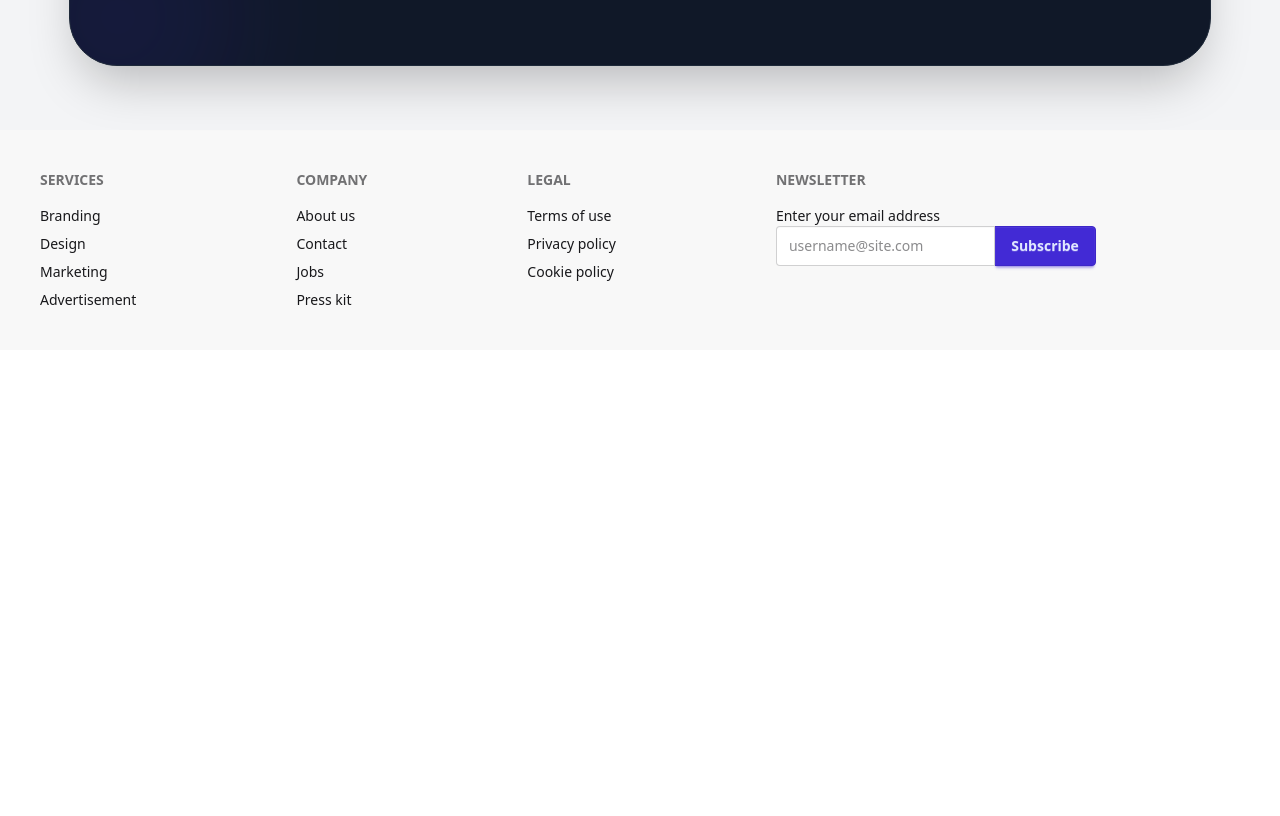
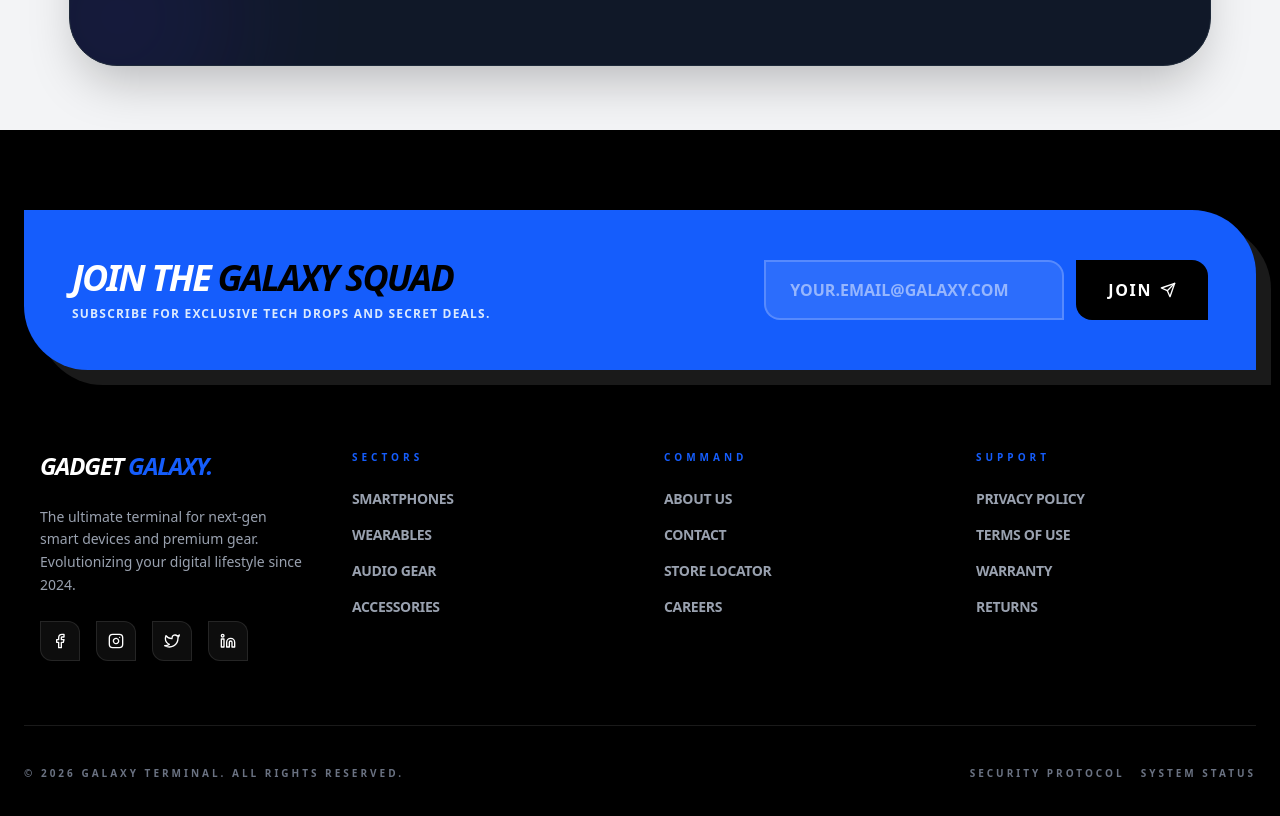
Before and after one commit to rasel3980/gadget-galaxy, a Next.js app: page / in a window 1280 px wide. Shown: the part 3060-3876 px from the top of the page. Before the commit the page ends 3410 px from the top, so only its background shows below. Built offline with nearby package versions, Linux system fonts and the light colour scheme; no server answers.

Commit message:
update footer

```diff
--- a/src/app/components/shared/Footer.tsx
+++ b/src/app/components/shared/Footer.tsx
@@ -1,44 +1,88 @@
-import React from "react";
+
+import Link from "next/link";
+import { FiFacebook, FiTwitter, FiInstagram, FiLinkedin, FiSend } from "react-icons/fi";
 
 const Footer = () => {
   return (
-    <footer className="footer sm:footer-horizontal bg-base-200 text-base-content p-10">
-      <nav>
-        <h6 className="footer-title">Services</h6>
-        <a className="link link-hover">Branding</a>
-        <a className="link link-hover">Design</a>
-        <a className="link link-hover">Marketing</a>
-        <a className="link link-hover">Advertisement</a>
-      </nav>
-      <nav>
-        <h6 className="footer-title">Company</h6>
-        <a className="link link-hover">About us</a>
-        <a className="link link-hover">Contact</a>
-        <a className="link link-hover">Jobs</a>
-        <a className="link link-hover">Press kit</a>
-      </nav>
-      <nav>
-        <h6 className="footer-title">Legal</h6>
-        <a className="link link-hover">Terms of use</a>
-        <a className="link link-hover">Privacy policy</a>
-        <a className="link link-hover">Cookie policy</a>
-      </nav>
-      <form>
-        <h6 className="footer-title">Newsletter</h6>
-        <fieldset className="w-80">
-          <label>Enter your email address</label>
-          <div className="join">
+    <footer className="bg-black text-white pt-20 pb-10 px-6">
+      <div className="max-w-7xl mx-auto">
+
+        <div className="bg-blue-600 p-8 md:p-12 rounded-tr-[4rem] rounded-bl-[4rem] flex flex-col lg:flex-row items-center justify-between gap-8 mb-20 shadow-[15px_15px_0px_0px_rgba(255,255,255,0.1)]">
+          <div className="text-center lg:text-left">
+            <h2 className="text-3xl md:text-4xl font-black uppercase italic tracking-tighter">
+              Join the <span className="text-black">Galaxy Squad</span>
+            </h2>
+            <p className="text-blue-100 font-bold text-xs uppercase tracking-widest mt-2">
+              Subscribe for exclusive tech drops and secret deals.
+            </p>
+          </div>
+          <form className="w-full lg:w-auto flex flex-col sm:flex-row gap-3">
             <input
-              type="text"
-              placeholder="username@site.com"
-              className="input input-bordered join-item"
+              type="email"
+              placeholder="YOUR.EMAIL@GALAXY.COM"
+              className="bg-white/10 border-2 border-white/20 text-white placeholder:text-white/50 px-6 py-4 rounded-tr-2xl rounded-bl-2xl outline-none focus:bg-white focus:text-black transition-all font-bold min-w-[300px]"
             />
-            <button className="btn btn-primary join-item">Subscribe</button>
+            <button className="bg-black hover:bg-white hover:text-black text-white px-8 py-4 rounded-tr-2xl rounded-bl-2xl font-black uppercase tracking-widest transition-all flex items-center justify-center gap-2">
+              Join <FiSend />
+            </button>
+          </form>
+        </div>
+        <div className="grid grid-cols-2 md:grid-cols-4 gap-12 mb-16 px-4">
+          <div className="col-span-2 md:col-span-1">
+            <h3 className="text-2xl font-black uppercase italic tracking-tighter mb-6">
+              Gadget <span className="text-blue-600">Galaxy.</span>
+            </h3>
+            <p className="text-gray-400 text-sm font-medium leading-relaxed mb-6">
+              The ultimate terminal for next-gen smart devices and premium gear.
+              Evolutionizing your digital lifestyle since 2024.
+            </p>
+            <div className="flex gap-4">
+              <SocialIcon icon={<FiFacebook />} />
+              <SocialIcon icon={<FiInstagram />} />
+              <SocialIcon icon={<FiTwitter />} />
+              <SocialIcon icon={<FiLinkedin />} />
+            </div>
           </div>
-        </fieldset>
-      </form>
+
+          <FooterNav
+            title="Sectors"
+            links={["Smartphones", "Wearables", "Audio Gear", "Accessories"]}
+          />
+          <FooterNav
+            title="Command"
+            links={["About Us", "Contact", "Store Locator", "Careers"]}
+          />
+          <FooterNav
+            title="Support"
+            links={["Privacy Policy", "Terms of Use", "Warranty", "Returns"]}
+          />
+        </div>
+        <div className="border-t border-white/10 pt-10 flex flex-col md:flex-row justify-between items-center gap-6 text-[10px] font-black uppercase tracking-[0.3em] text-gray-500">
+          <p>© 2026 GALAXY TERMINAL. ALL RIGHTS RESERVED.</p>
+          <p className="flex items-center gap-4">
+            <span className="hover:text-blue-600 cursor-pointer">Security Protocol</span>
+            <span className="hover:text-blue-600 cursor-pointer">System Status</span>
+          </p>
+        </div>
+      </div>
     </footer>
   );
 };
+const FooterNav = ({ title, links }: { title: string, links: string[] }) => (
+  <nav className="flex flex-col gap-4">
+    <h6 className="text-[10px] font-black uppercase tracking-[0.4em] text-blue-600 mb-2">{title}</h6>
+    {links.map((link) => (
+      <Link key={link} href="#" className="text-gray-400 hover:text-white transition-colors text-sm font-bold uppercase tracking-tight">
+        {link}
+      </Link>
+    ))}
+  </nav>
+);
+
+const SocialIcon = ({ icon }: { icon: any }) => (
+  <div className="w-10 h-10 bg-white/5 hover:bg-blue-600 text-white rounded-tr-xl rounded-bl-xl flex items-center justify-center transition-all cursor-pointer border border-white/10">
+    {icon}
+  </div>
+);
 
 export default Footer;
```
